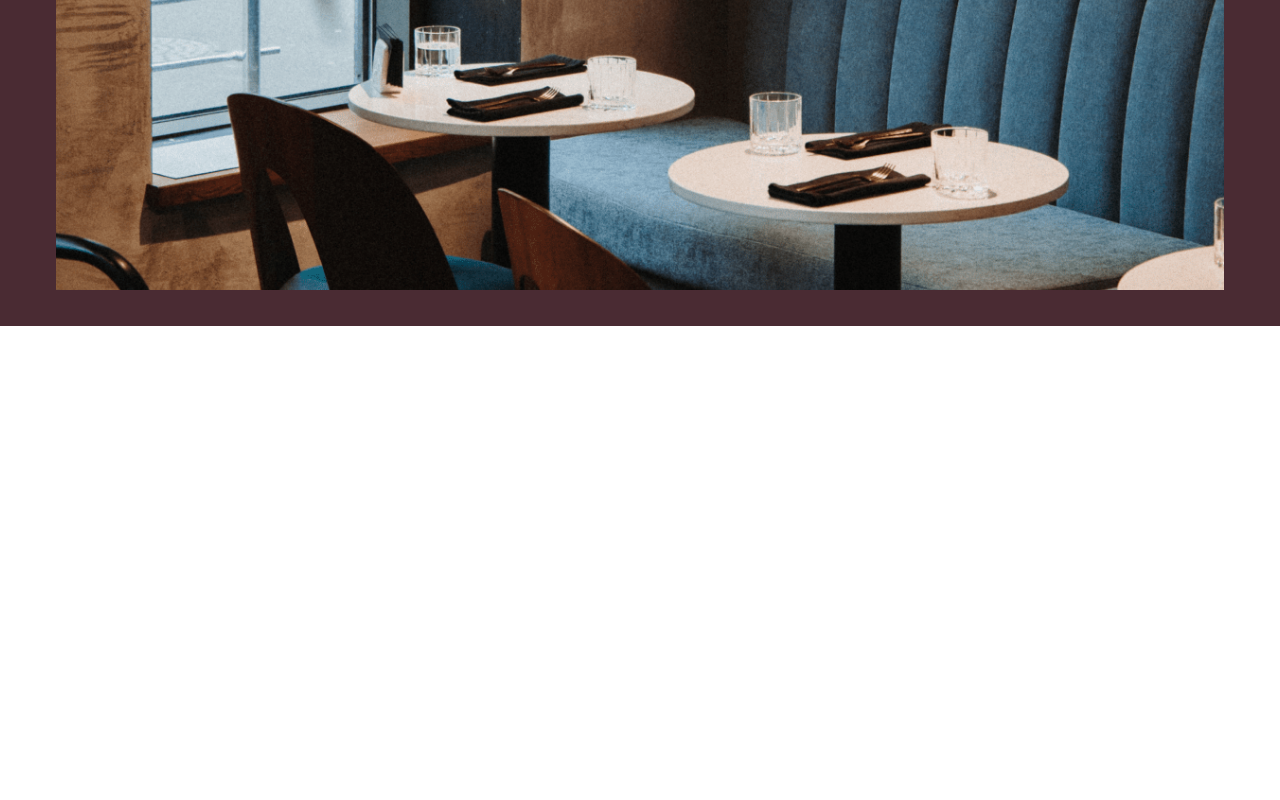
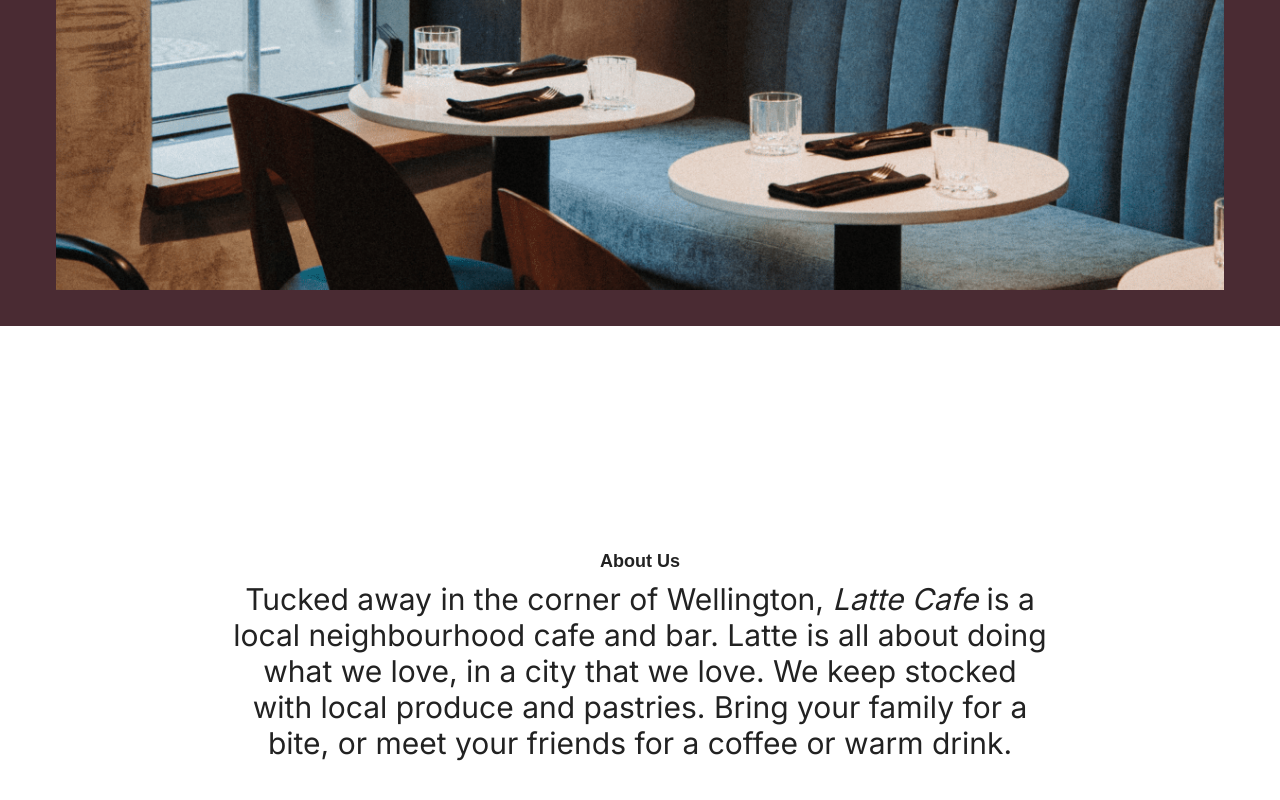
Before and after one commit to imflawlezz/latte-cafe-landing, a Next.js app: page / in a window 1280 px wide. Shown: the part 478-1278 px from the top of the page. Before the commit the page ends 804 px from the top, so only its background shows below. Built offline with nearby package versions, Linux system fonts and the light colour scheme; a web font is replaced by a local one.

Commit message:
feat: add "About Us" section, adjust page.tsx layout

```diff
--- a/src/app/page.tsx
+++ b/src/app/page.tsx
@@ -1,11 +1,13 @@
 import {Header} from "@/components/sections/Header";
 import {Hero} from "@/components/sections/Hero";
+import {AboutUs} from "@/components/sections/AboutUs";
 
 export default function Home() {
     return (
         <>
             <Header />
             <Hero/>
+            <AboutUs/>
         </>
     );
 }
--- /dev/null
+++ b/src/components/sections/AboutUs.tsx
@@ -0,0 +1,18 @@
+export const AboutUs = () => {
+    return (
+        <section className="py-10 sm:py-20 md:py-30 lg:py-56">
+            <div className="px-10 text-left sm:text-center mx-auto max-w-4xl">
+                <h1 className="font-mono font-bold leading-tight text-lg">
+                    About Us
+                </h1>
+                <p className="sm:text-xl md:text-2xl lg:text-3xl mt-2">
+                    Tucked away in the corner of Wellington, <i>Latte Cafe</i> is a
+                    local neighbourhood cafe and bar. Latte is all about doing
+                    what we love, in a city that we love. We keep stocked
+                    with local produce and pastries. Bring your family for a
+                    bite, or meet your friends for a coffee or warm drink.
+                </p>
+            </div>
+        </section>
+    )
+}
```
